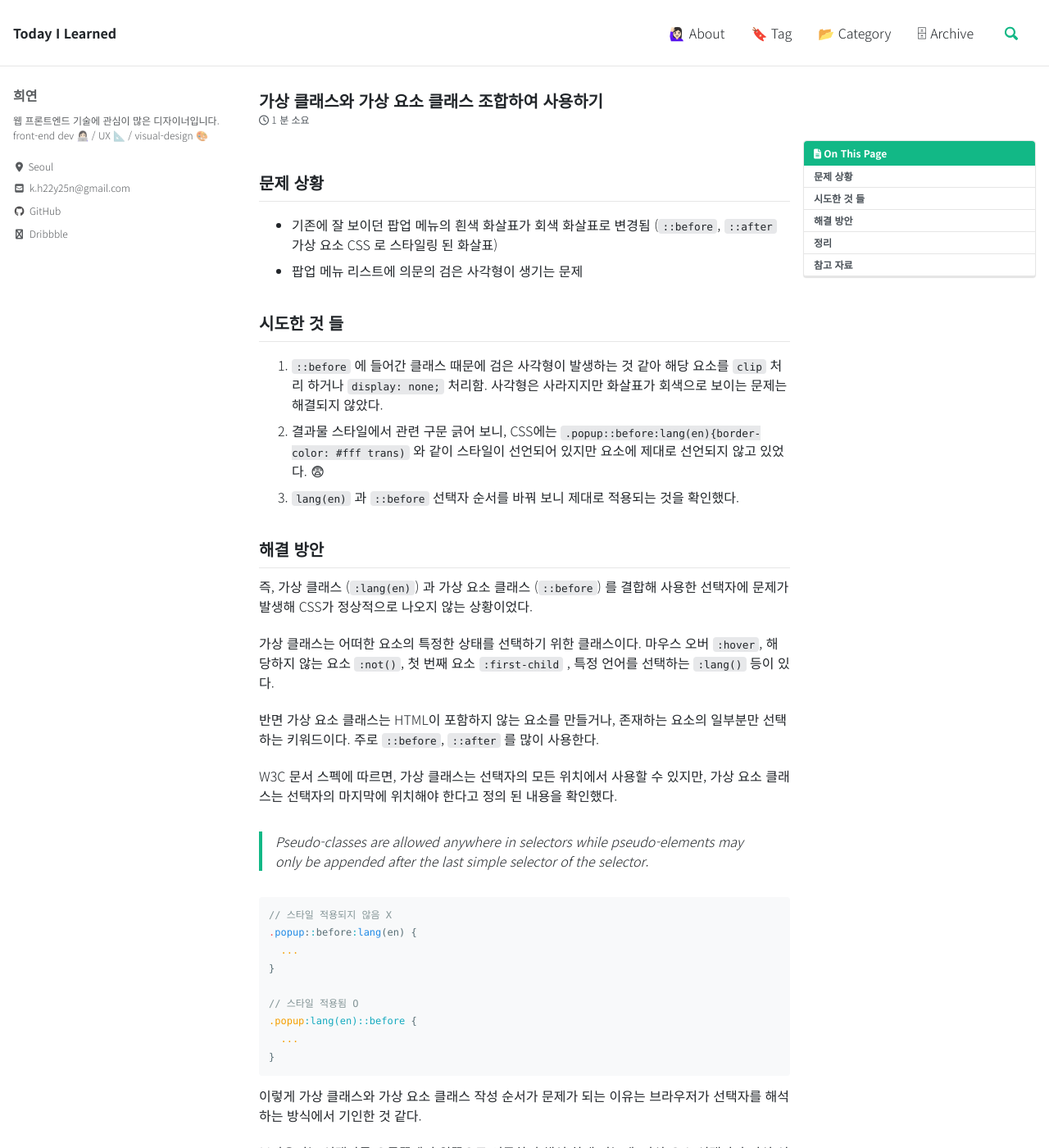
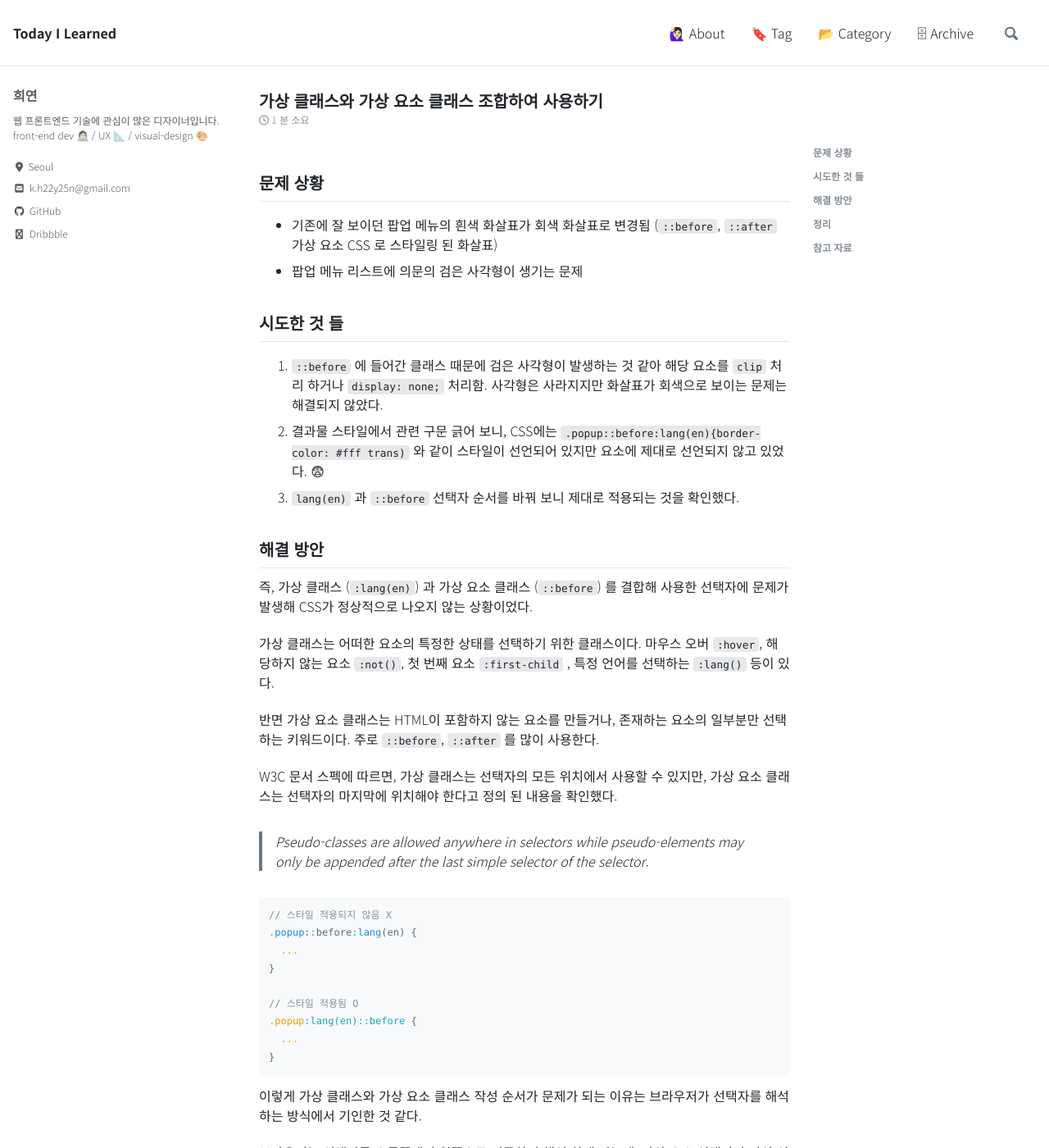
Before and after one commit to h22y25n/h22y25n.github.io, a Jekyll site: the page built from _posts/2020-11-13-combining-pseudo-classes-and-pseudo-elements.md, in a window 1280 px wide and 1400 px high. Shown: the whole window at 82% size. Built offline with Jekyll 4.4.1, drawn with Linux system fonts in a browser that asks for light colours; cached includes are drawn as plain includes; nearby versions of some CDN libraries.

Commit message:
fix: 디자인 수정 (TOC, primary color)

```diff
--- a/_layouts/single.html
+++ b/_layouts/single.html
@@ -37,7 +37,7 @@ layout: default
         {% if page.toc %}
           <aside class="sidebar__right {% if page.toc_sticky %}sticky{% endif %}">
             <nav class="toc">
-              <header><h4 class="nav__title"><i class="fas fa-{{ page.toc_icon | default: 'file-alt' }}"></i> {{ page.toc_label | default: site.data.ui-text[site.locale].toc_label | default: "On this page" }}</h4></header>
+              <!-- <header><h4 class="nav__title"><i class="fas fa-{{ page.toc_icon | default: 'file-alt' }}"></i> {{ page.toc_label | default: site.data.ui-text[site.locale].toc_label | default: "On this page" }}</h4></header> -->
               {% include toc.html sanitize=true html=content h_min=1 h_max=6 class="toc__menu" %}
             </nav>
           </aside>
--- a/_sass/minimal-mistakes/_navigation.scss
+++ b/_sass/minimal-mistakes/_navigation.scss
@@ -500,10 +500,10 @@
   font-family: $sans-serif-narrow;
   color: $gray;
   background-color: $background-color;
-  border: 1px solid $border-color;
-  border-radius: $border-radius;
-  -webkit-box-shadow: $box-shadow;
-  box-shadow: $box-shadow;
+  // border: 1px solid $border-color;
+  // border-radius: $border-radius;
+  // -webkit-box-shadow: $box-shadow;
+  // box-shadow: $box-shadow;
 
   .nav__title {
     color: #fff;
@@ -536,8 +536,8 @@
     color: $muted-text-color;
     font-weight: bold;
     font-size: $type-size-6;
-    line-height: 1.5;
-    border-bottom: 1px solid $border-color;
+    line-height: 1.75;
+    // border-bottom: 1px solid $border-color;
 
     &:hover {
       color: $text-color;
--- a/_sass/minimal-mistakes/skins/_custom.scss
+++ b/_sass/minimal-mistakes/skins/_custom.scss
@@ -6,8 +6,8 @@
 $dark-gray: #495057 !default;
 $background-color: #fff !default;
 $text-color: #212529 !default;
-$muted-text-color: $dark-gray !default;
-$primary-color: #12b886 !default;
+$muted-text-color: #868e96 !default;
+$primary-color: #677788 !default;
 $border-color: mix(#000, $background-color, 10%) !default;
 $code-background-color: mix(#868e96, $background-color, 20%) !default;
 $code-background-color-dark: mix(#868e96, $background-color, 10%) !default;
```
Also changed, not shown: _includes/toc (line endings or trailing spaces).
